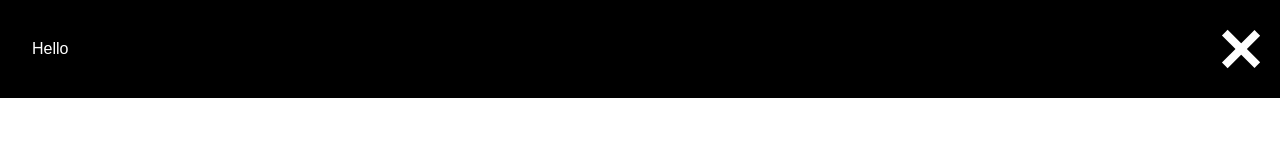
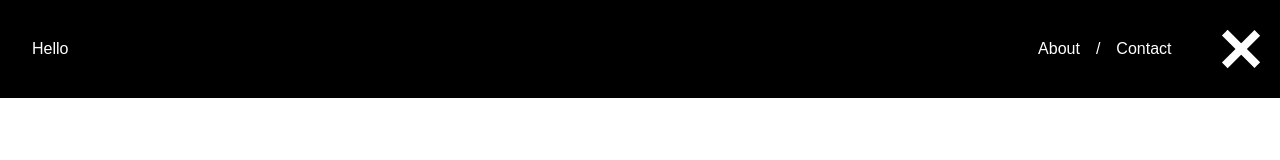
Before and after one commit to njsfield/nav-bar, a plain HTML site: page index.html in a window 1280 px wide. Drawn offline with Linux system fonts and the light colour scheme.

Commit message:
Fix bug where links weren't showing

```diff
--- a/style.css
+++ b/style.css
@@ -107,7 +107,7 @@ Nav
   color: white;
 
 }
-.nav--open .nav__links-container {
+.nav--open .nav__links {
   color: white;
 }
 
```
